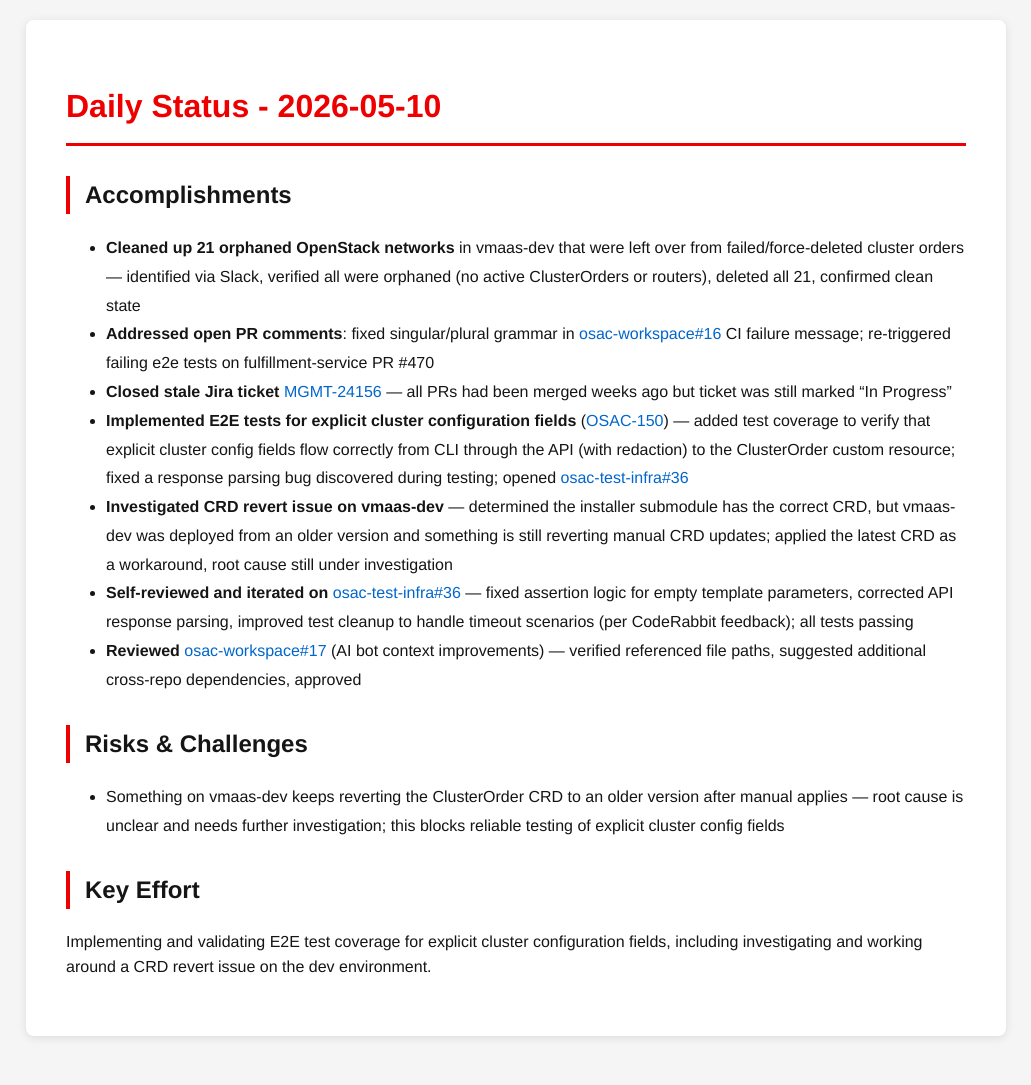
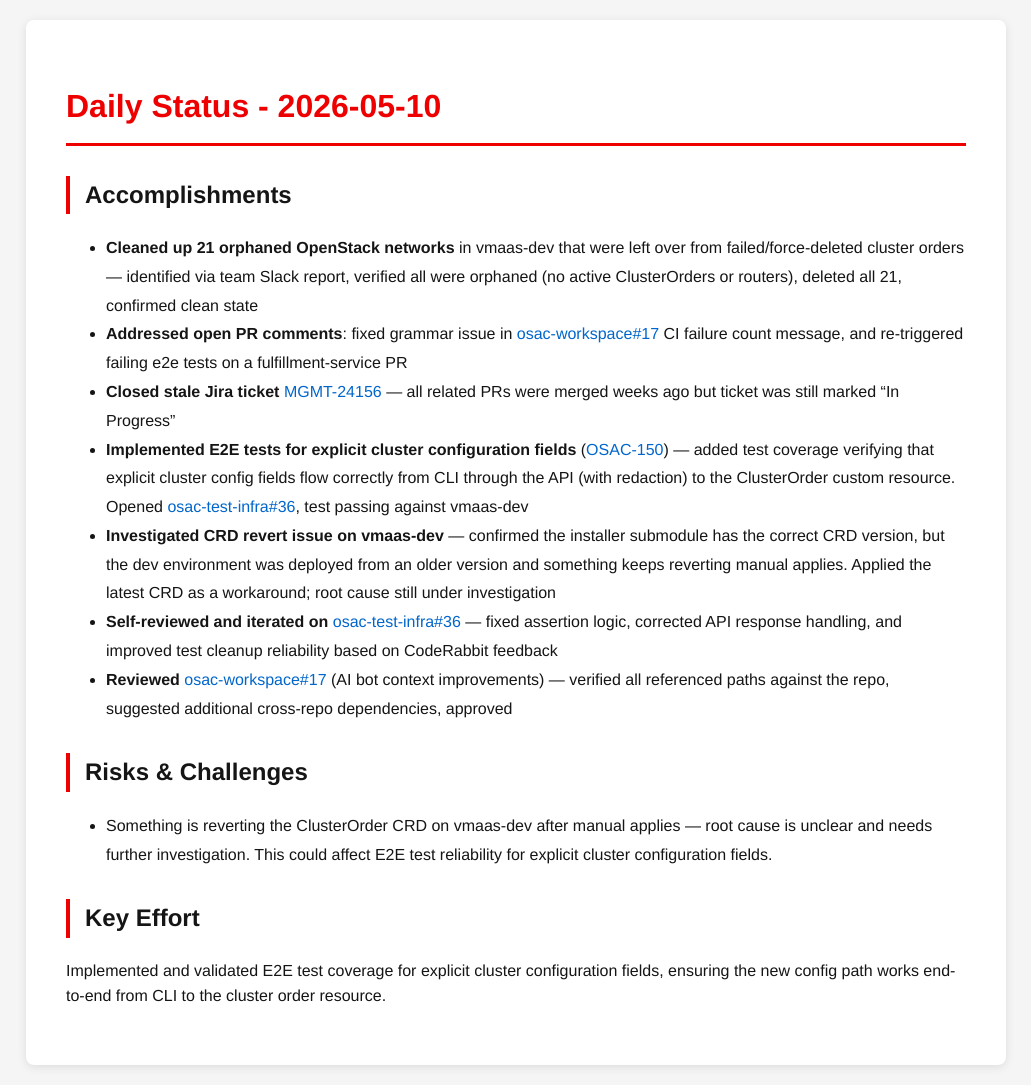
Before and after one commit to tzvatot/daily-status, a Jekyll site: the page built from 2026-05-10.md, in a window 1280 px wide. Shown: the whole page, without its empty margins (124-1155 px from the left). Built offline with Jekyll 4.4.1, drawn with Linux system fonts in a browser that asks for light colours; before the commit the page ends 1056 px from its top, so only the background shows below that.

Commit message:
Daily status update - 2026-05-10

```diff
--- a/2026-05-10.md
+++ b/2026-05-10.md
@@ -7,16 +7,16 @@
 # Daily Status - 2026-05-10
 
 ## Accomplishments
-- **Cleaned up 21 orphaned OpenStack networks** in vmaas-dev that were left over from failed/force-deleted cluster orders — identified via Slack, verified all were orphaned (no active ClusterOrders or routers), deleted all 21, confirmed clean state
-- **Addressed open PR comments**: fixed singular/plural grammar in [osac-workspace#16](https://github.com/osac-project/osac-workspace/pull/16) CI failure message; re-triggered failing e2e tests on fulfillment-service PR #470
-- **Closed stale Jira ticket** [MGMT-24156](https://issues.redhat.com/browse/MGMT-24156) — all PRs had been merged weeks ago but ticket was still marked "In Progress"
-- **Implemented E2E tests for explicit cluster configuration fields** ([OSAC-150](https://redhat.atlassian.net/browse/OSAC-150)) — added test coverage to verify that explicit cluster config fields flow correctly from CLI through the API (with redaction) to the ClusterOrder custom resource; fixed a response parsing bug discovered during testing; opened [osac-test-infra#36](https://github.com/osac-project/osac-test-infra/pull/36)
-- **Investigated CRD revert issue on vmaas-dev** — determined the installer submodule has the correct CRD, but vmaas-dev was deployed from an older version and something is still reverting manual CRD updates; applied the latest CRD as a workaround, root cause still under investigation
-- **Self-reviewed and iterated on** [osac-test-infra#36](https://github.com/osac-project/osac-test-infra/pull/36) — fixed assertion logic for empty template parameters, corrected API response parsing, improved test cleanup to handle timeout scenarios (per CodeRabbit feedback); all tests passing
-- **Reviewed** [osac-workspace#17](https://github.com/osac-project/osac-workspace/pull/17) (AI bot context improvements) — verified referenced file paths, suggested additional cross-repo dependencies, approved
+- **Cleaned up 21 orphaned OpenStack networks** in vmaas-dev that were left over from failed/force-deleted cluster orders — identified via team Slack report, verified all were orphaned (no active ClusterOrders or routers), deleted all 21, confirmed clean state
+- **Addressed open PR comments**: fixed grammar issue in [osac-workspace#17](https://github.com/osac-project/osac-workspace/pull/17) CI failure count message, and re-triggered failing e2e tests on a fulfillment-service PR
+- **Closed stale Jira ticket** [MGMT-24156](https://issues.redhat.com/browse/MGMT-24156) — all related PRs were merged weeks ago but ticket was still marked "In Progress"
+- **Implemented E2E tests for explicit cluster configuration fields** ([OSAC-150](https://redhat.atlassian.net/browse/OSAC-150)) — added test coverage verifying that explicit cluster config fields flow correctly from CLI through the API (with redaction) to the ClusterOrder custom resource. Opened [osac-test-infra#36](https://github.com/osac-project/osac-test-infra/pull/36), test passing against vmaas-dev
+- **Investigated CRD revert issue on vmaas-dev** — confirmed the installer submodule has the correct CRD version, but the dev environment was deployed from an older version and something keeps reverting manual applies. Applied the latest CRD as a workaround; root cause still under investigation
+- **Self-reviewed and iterated on** [osac-test-infra#36](https://github.com/osac-project/osac-test-infra/pull/36) — fixed assertion logic, corrected API response handling, and improved test cleanup reliability based on CodeRabbit feedback
+- **Reviewed** [osac-workspace#17](https://github.com/osac-project/osac-workspace/pull/17) (AI bot context improvements) — verified all referenced paths against the repo, suggested additional cross-repo dependencies, approved
 
 ## Risks & Challenges
-- Something on vmaas-dev keeps reverting the ClusterOrder CRD to an older version after manual applies — root cause is unclear and needs further investigation; this blocks reliable testing of explicit cluster config fields
+- Something is reverting the ClusterOrder CRD on vmaas-dev after manual applies — root cause is unclear and needs further investigation. This could affect E2E test reliability for explicit cluster configuration fields.
 
 ## Key Effort
-Implementing and validating E2E test coverage for explicit cluster configuration fields, including investigating and working around a CRD revert issue on the dev environment.
+Implemented and validated E2E test coverage for explicit cluster configuration fields, ensuring the new config path works end-to-end from CLI to the cluster order resource.
```
